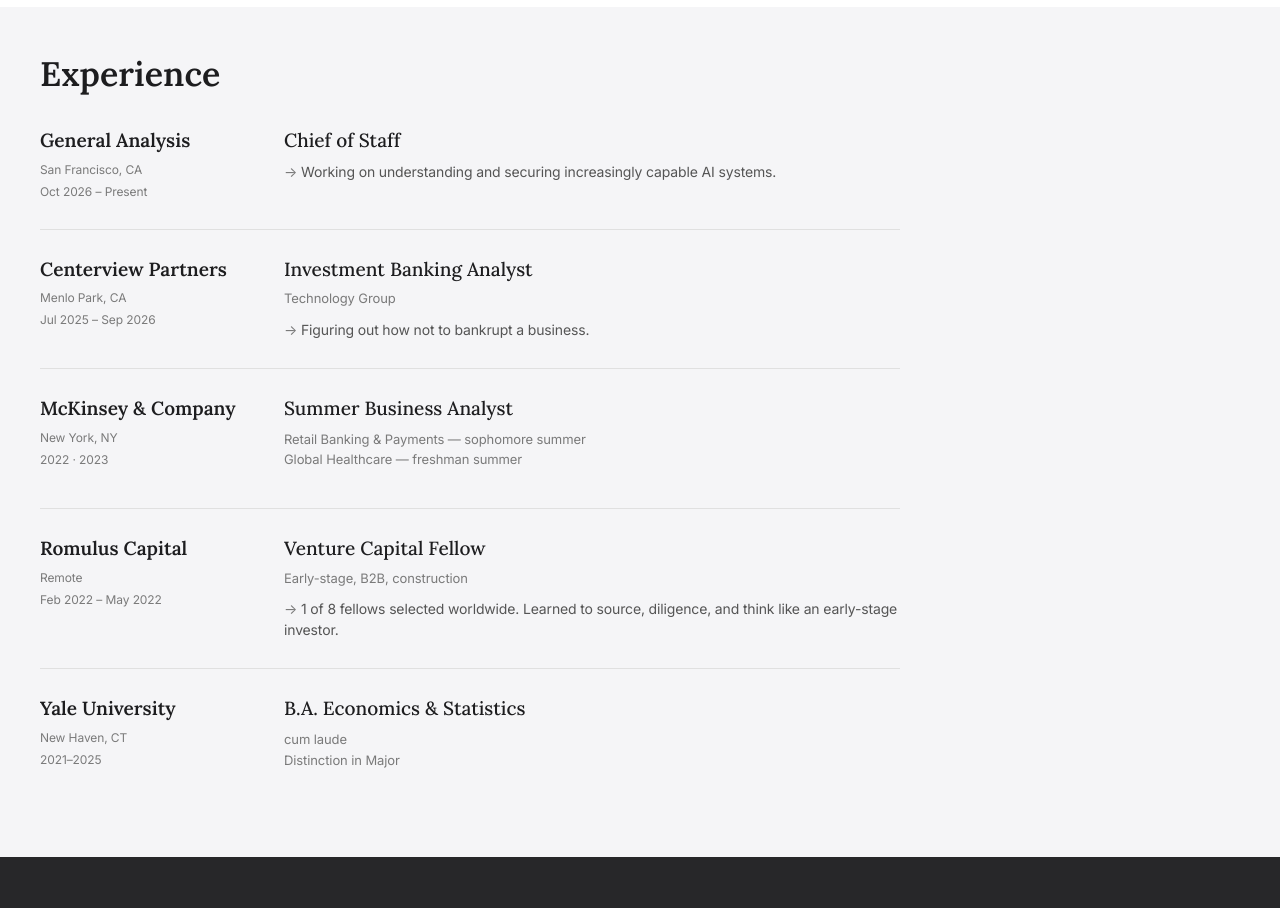
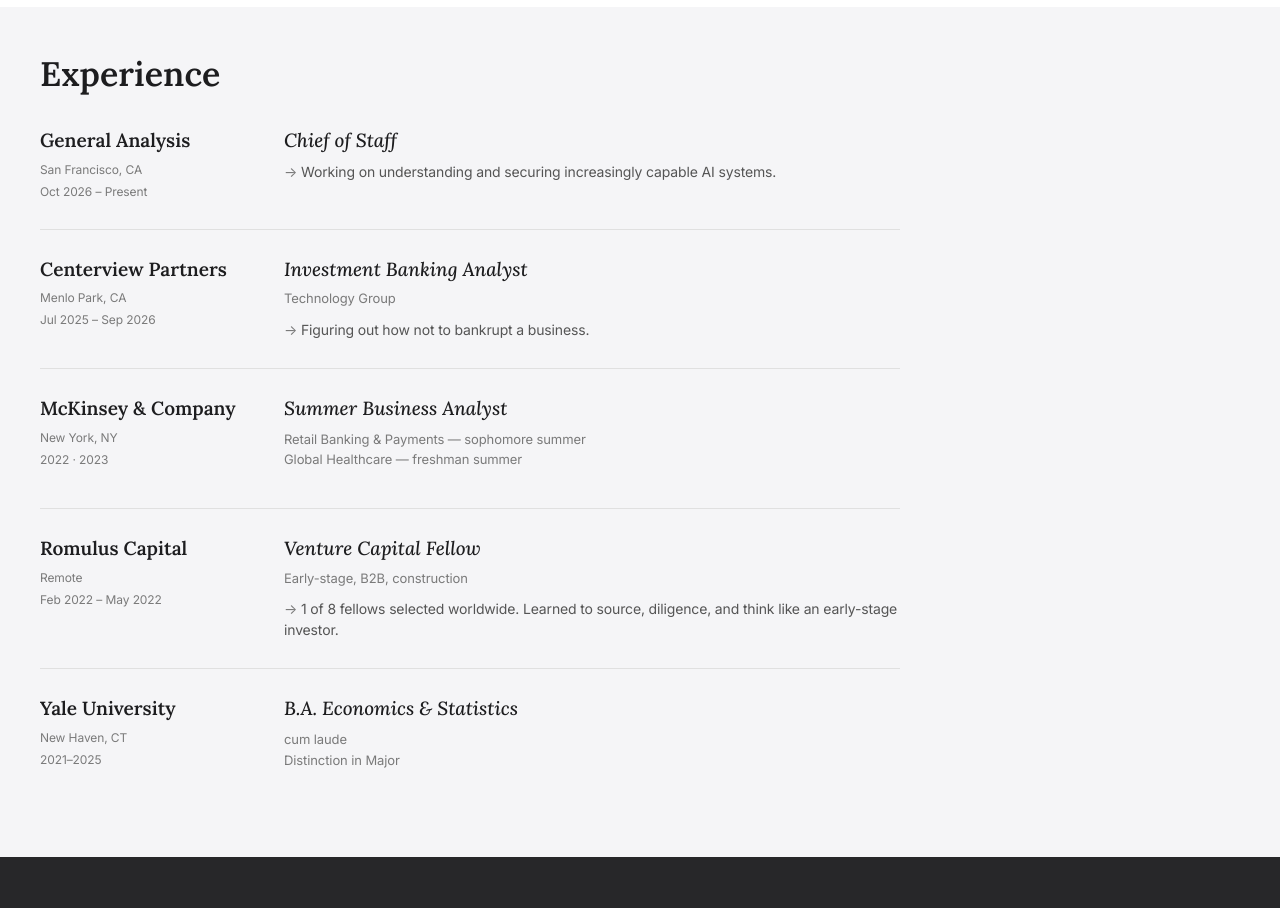
Before and after one commit to amastretta11/webdesign, a Next.js app: page / in a window 1280 px wide. Shown: the part 900-1808 px from the top of the page. Built offline with nearby package versions, Linux system fonts and the light colour scheme.

Commit message:
experience: italicize role titles
Co-Authored-By: Claude Opus 4.7 (1M context) <noreply@anthropic.com>

```diff
--- a/components/Experience.tsx
+++ b/components/Experience.tsx
@@ -64,7 +64,7 @@ export default function Experience() {
                 <span className="text-[12px] text-muted tracking-[-0.1px]">{item.period}</span>
               </div>
               <div>
-                <p className="font-display text-[19px] font-medium leading-[1.25] mb-2 text-ink tracking-normal">
+                <p className="font-display italic text-[19px] font-medium leading-[1.25] mb-2 text-ink tracking-normal">
                   {item.role}
                 </p>
                 {item.group && item.group.includes("·") ? (
```
